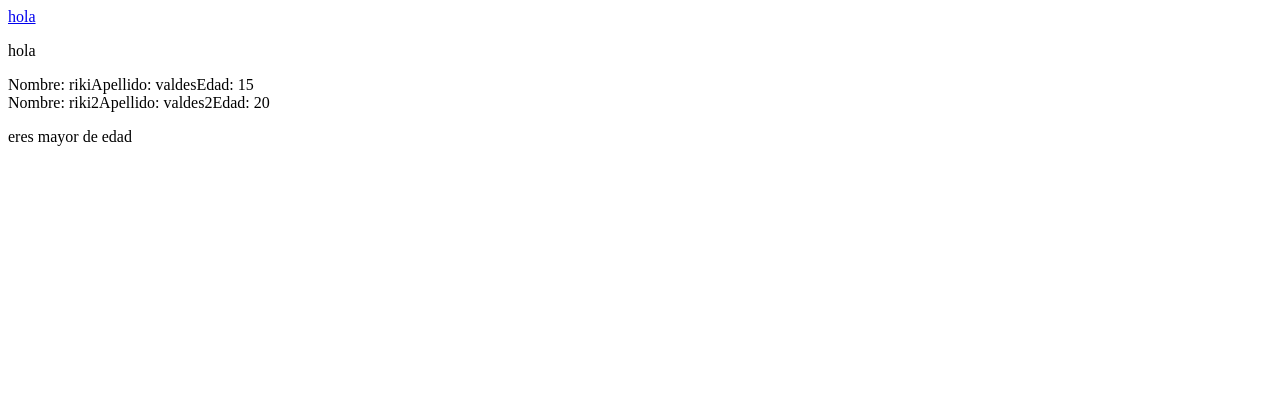
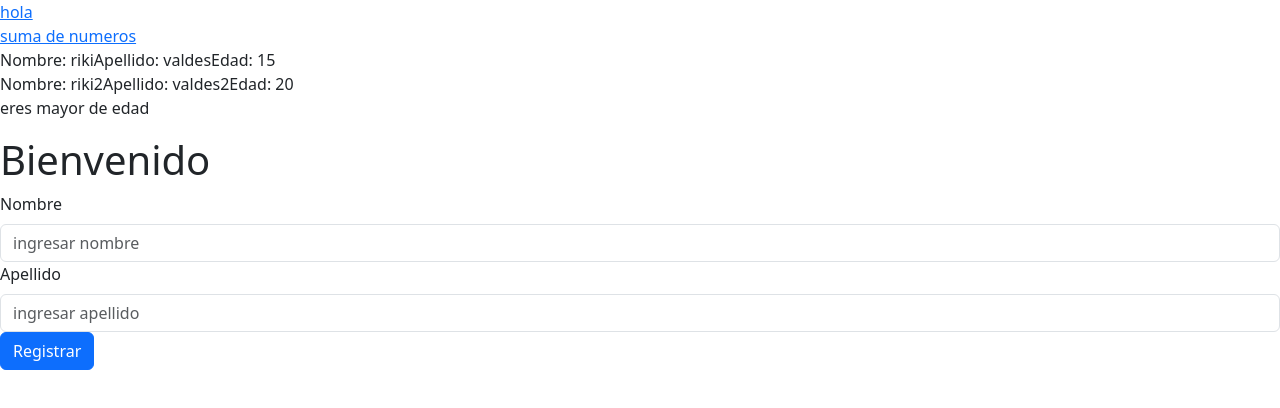
Before and after one commit to RixarshXD/front-b50c1-2024, a Next.js app: page / in a window 1280 px wide. Shown: the top 408 px of the page. Built offline with nearby package versions, Linux system fonts and the light colour scheme.

Commit message:
pagina1 y pagina2 realizadas
implemento una calculadora con react y implementacion con bootstrap

```diff
--- /dev/null
+++ b/src/pages/Pagina1.tsx
@@ -0,0 +1,62 @@
+import React, { useState } from "react";
+import Button from "react-bootstrap/Button";
+import Form from "react-bootstrap/Form";
+
+const Pagina1 = () => {
+  const [nombre, setNombre] = useState("");
+  // perime recuperar el valor de la variable, y el 2do parametro es una funcion que permite modificar la varaible
+
+  const [apellido, setApellido] = useState("");
+  const [eNombre, setEnombre] = useState("");
+
+  const validarNombre = (valor: string) => {
+    if (valor.length > 4) {
+      setEnombre("");
+    } else {
+      setEnombre("debes ingresar al menos 4 caracteres");
+    }
+    setNombre(valor);
+  };
+
+  const registrar = () => {
+    console.log(nombre + " " + apellido);
+    alert("Registraste: " + nombre + " " + apellido);
+  };
+
+  return (
+    <>
+      <h1>
+        Bienvenido {nombre} {apellido}
+      </h1>
+      <Form>
+        <Form.Group>
+          <Form.Label>Nombre</Form.Label>
+          <Form.Control
+            type="text"
+            placeholder="ingresar nombre"
+            onChange={(n) => {
+              validarNombre(n.currentTarget.value);
+            }}
+          />
+          <Form.Text>{eNombre}</Form.Text>
+        </Form.Group>
+
+        <Form.Group>
+          <Form.Label>Apellido</Form.Label>
+          <Form.Control
+            type="text"
+            placeholder="ingresar apellido"
+            onChange={(a) => {
+              setApellido(a.currentTarget.value);
+            }}
+          ></Form.Control>
+        </Form.Group>
+        <Button variant="primary" onClick={registrar}>
+          Registrar
+        </Button>
+      </Form>
+    </>
+  );
+};
+
+export default Pagina1;
--- /dev/null
+++ b/src/pages/Pagina2.tsx
@@ -0,0 +1,68 @@
+import React, { useEffect, useState } from "react";
+import Button from "react-bootstrap/Button";
+import Form from "react-bootstrap/Form";
+
+const Pagina2 = () => {
+  const [numero1, setNumero1] = useState(0);
+  const [numero2, setNumero2] = useState(0);
+  const [resultado, setResultado] = useState(0);
+
+  const actualizarN1 = (valor: number) => {
+    setNumero1(valor);
+  };
+
+  const actualizarN2 = (valor: number) => {
+    setNumero2(valor);
+  };
+
+  const sumar = () => {
+    const s = numero1 + numero2;
+    setResultado(s);
+  };
+
+  useEffect(() => {
+    sumar();
+  }, [numero1, numero2]);
+
+  return (
+    <>
+      <Form>
+        <Form.Group>
+          <Form.Label>numero 1</Form.Label>
+          <Form.Control
+            type="number"
+            placeholder="ingresar numero 1"
+            onChange={(n1) => {
+              actualizarN1(parseInt(n1.currentTarget.value));
+            }}
+          />
+        </Form.Group>
+
+        <Form.Group>
+          <Form.Label>numero 2</Form.Label>
+          <Form.Control
+            type="number"
+            placeholder="ingresar numero 2"
+            onChange={(n2) => {
+              actualizarN2(parseInt(n2.currentTarget.value));
+            }}
+          ></Form.Control>
+        </Form.Group>
+        <Button variant="primary" onClick={sumar}>
+          Sumar
+        </Button>
+        <br></br>
+        <Form.Group>
+          <Form.Label>resultado</Form.Label>
+          <Form.Control
+            type="number"
+            placeholder="resultado"
+            value={resultado}
+          />
+        </Form.Group>
+      </Form>
+    </>
+  );
+};
+
+export default Pagina2;
--- a/src/pages/_app.tsx
+++ b/src/pages/_app.tsx
@@ -1,5 +1,6 @@
 // import "@/styles/globals.css";
 import type { AppProps } from "next/app";
+import "bootstrap/dist/css/bootstrap.min.css";
 
 export default function App({ Component, pageProps }: AppProps) {
   return <Component {...pageProps} />;
--- a/src/pages/index.tsx
+++ b/src/pages/index.tsx
@@ -1,22 +1,24 @@
-
 import Link from "next/link";
 import Perfil from "./components/Perfil";
-
+import Pagina1 from "./Pagina1";
+import Pagina2 from "./Pagina2";
 
 export default function Home() {
   return (
     <>
+      <nav>
+        <Link href={"About"}>hola</Link>
+        <br></br>
+        <Link href={"Pagina2"}>suma de numeros</Link>
+      </nav>
 
-    <nav>
-      <Link href={"About"}>hola</Link>
-    </nav>
+      {/* buscar: useState y useEffect */}
+      {/* es7 react, simple react snippets, typescript react code */}
 
-    {/* buscar: useState y useEffect */}
-    {/* es7 react, simple react snippets, typescript react code */}
+      <Perfil Nombre="riki" Apellido="valdes" Edad={15} />
+      <Perfil Nombre="riki2" Apellido="valdes2" Edad={20} />
 
-    <p>hola</p>
-    <Perfil Nombre="riki" Apellido="valdes" Edad={15}/>
-    <Perfil Nombre="riki2" Apellido="valdes2" Edad={20}/>
+      <Pagina1></Pagina1>
     </>
   );
 }
```
Also changed, not shown: package.json (+6 -4 lines), src/pages/About.tsx (+7 -5 lines), 1 other file (tests, documents, lock files or other folders).
